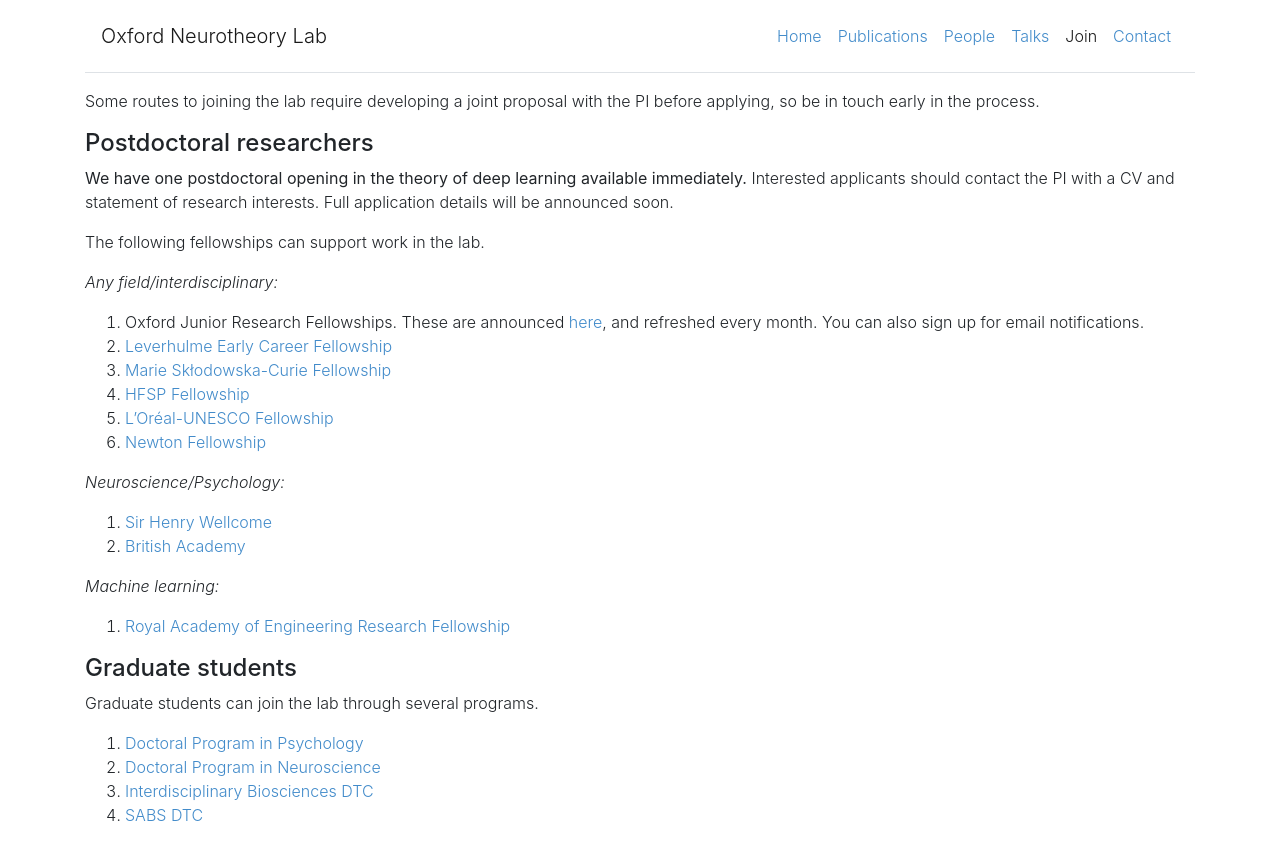
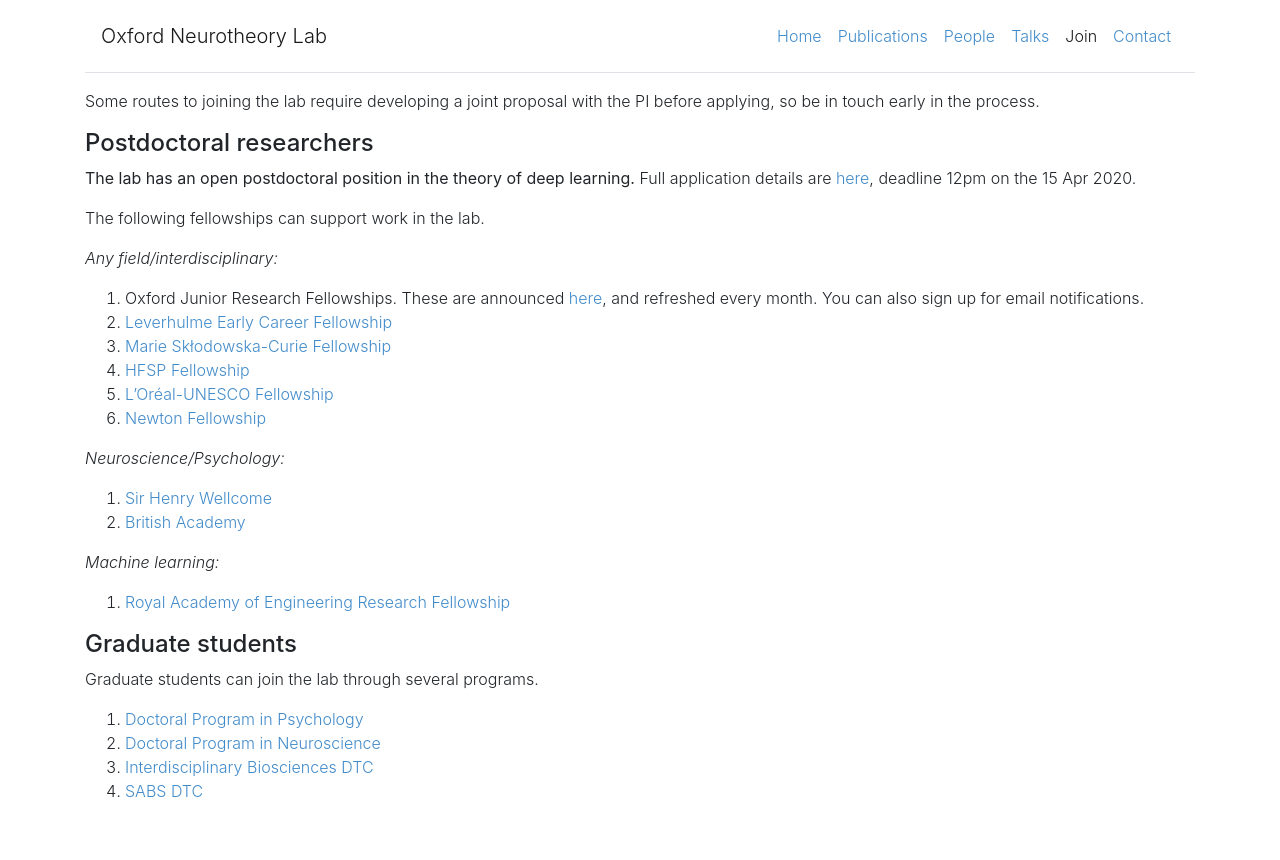
Before and after one commit to saxelab/saxesite, a Jekyll site: the page built from join.md, in a window 1280 px wide. Shown: the top 860 px of the page. Built offline with Jekyll 4.4.1, drawn with Linux system fonts in a browser that asks for light colours.

Commit message:
postdoc position link

```diff
--- a/join.md
+++ b/join.md
@@ -11,7 +11,7 @@ Some routes to joining the lab require developing a joint proposal with the PI b
 #### Postdoctoral researchers
 
 
-**We have one postdoctoral opening in the theory of deep learning available immediately.** Interested applicants should contact the PI with a CV and statement of research interests. Full application details will be announced soon.
+**The lab has an open postdoctoral position in the theory of deep learning.** Full application details are [here](https://my.corehr.com/pls/uoxrecruit/erq_jobspec_version_4.display_form?p_company=10&p_internal_external=E&p_display_in_irish=N&p_process_type=&p_applicant_no=&p_form_profile_detail=&p_display_apply_ind=Y&p_refresh_search=Y&p_recruitment_id=145193), deadline 12pm on the 15 Apr 2020.
 
 
 The following fellowships can support work in the lab.
```
